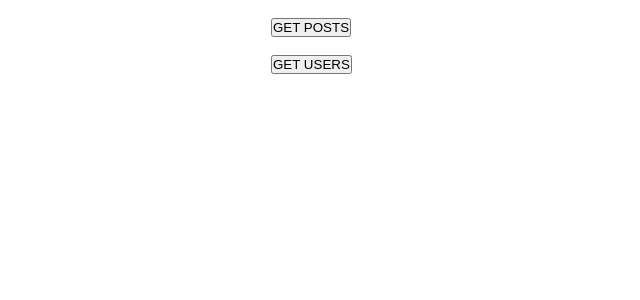
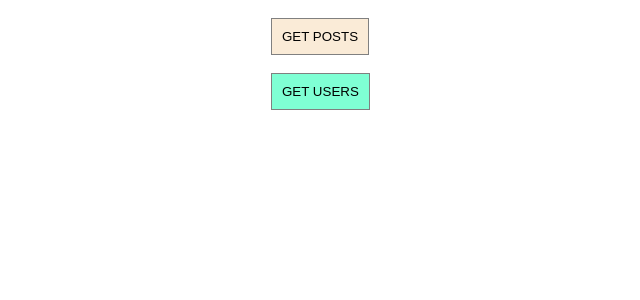
Before and after one commit to jeraldbatal22/redux-setup-class, a React (Create React App) app: page / in a window 1280 px wide. Shown: the top 300 px of the page, without its empty margins (49-689 px from the left). Built offline with nearby package versions, Linux system fonts and the light colour scheme.

Commit message:
add little bit of styling

```diff
--- a/src/App.css
+++ b/src/App.css
@@ -2,3 +2,38 @@
   margin: 0;
   padding: 0;
 }
+
+#customers {
+  font-family: Arial, Helvetica, sans-serif;
+  border-collapse: collapse;
+  width: 100%;
+}
+
+#customers td, #customers th {
+  padding: 8px;
+}
+
+#customers tr:nth-child(even){background-color: #f2f2f2;}
+
+#customers tr:hover {background-color: #ddd;}
+
+#customers th {
+  padding-top: 12px;
+  padding-bottom: 12px;
+  text-align: left;
+  color: gray;
+}
+
+.btn_get_posts, .btn_get_users {
+  padding: 10px;
+  cursor: pointer;
+  border: 1px solid gray;
+}
+
+.btn_get_posts {
+  background-color: antiquewhite;
+}
+
+.btn_get_users {
+  background-color: aquamarine;
+}
--- a/src/App.js
+++ b/src/App.js
@@ -30,33 +30,42 @@ import { connect } from 'react-redux';
     return (
       <div className="App" style={{width:'50%', margin:'auto'}}>
         <br/>
-        <button onClick={this.getPosts}>GET POSTS</button><br></br><br></br>
-        <button onClick={this.getUsers}>GET USERS</button>
+        <button onClick={this.getPosts} className="btn_get_posts">GET POSTS</button><br></br><br></br>
+        <button onClick={this.getUsers} className="btn_get_users">GET USERS</button>
         <br/>
         <br/>
-        {/* <pre>
-        {
-          JSON.stringify(this.props.posts)
-        }
-        </pre> */}
+        <h1>{this.state.posts.length > 0 && 'POSTS LIST'} {this.state.users.length > 0 && 'USERS LIST'}</h1>
+
         <br/>
-        <h1>{this.state.posts.length > 0 && 'POSTS LIST'} {this.state.users.length > 0 && 'USERS LIST'}</h1>
+
+        <table id="customers">
+          <thead>
+            <tr style={{ background: this.state.posts.length > 0 ? 'antiquewhite' : this.state.users.length > 0 ? 'aquamarine' : '' }}>
+              <th>{this.state.posts.length > 0 ? 'UserId' : this.state.users.length > 0 ? 'Fullname' : ''}</th>
+              <th>{this.state.posts.length > 0 ? 'Title' : this.state.users.length > 0 ? 'Email' : ''}</th>
+            </tr>
+          </thead>
+          <tbody>
             {
               this.state.posts.length > 0 && this.state.posts.map(post => (
-              <ul key={post.id} style={{listStyle:'none', display:'flex', gap:'10px'}}>
-                  <li>{post.title}</li>
-                  <li>{post.userId}</li>
-              </ul>
+                <tr key={post.id} >
+                    <td>{post.userId}</td>
+                    <td>{post.title}</td>
+                </tr>
               ))
             }
+
             {
               this.state.users.length > 0 && this.state.users.map(post => (
-              <ul key={post.id} style={{listStyle:'none', display:'flex'}}>
-                  <li>{post.name}</li>
-                  <li>{post.email}</li>
-              </ul>
+                <tr key={post.id} >
+                    <td>{post.name}</td>
+                    <td>{post.email}</td>
+                </tr>
               ))
             }
+          </tbody>
+        </table>
+
       </div>
     )
   }
```
Lines whose indentation alone changed are shown as unchanged.
